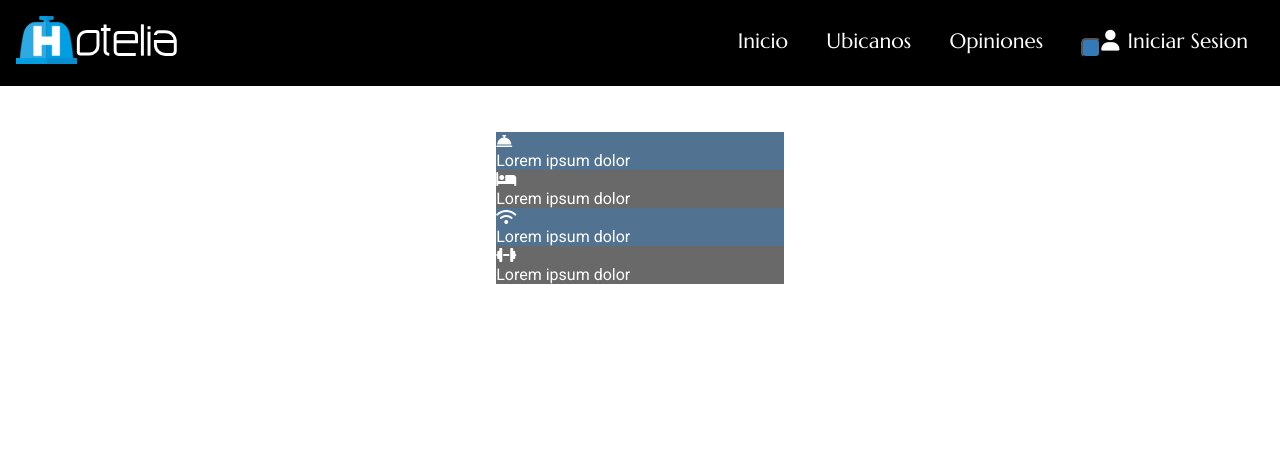
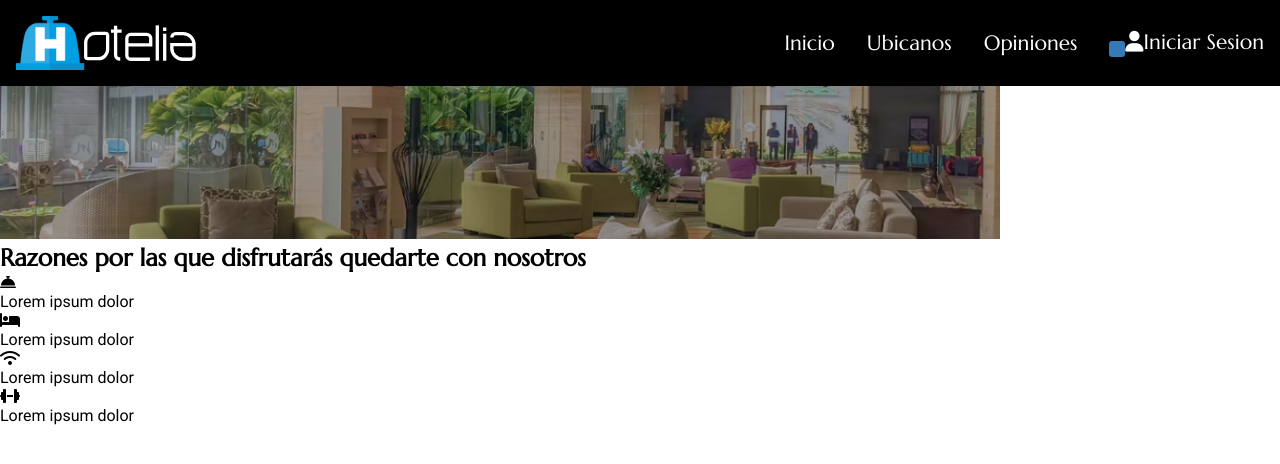
Before and after one commit to Yhelsin16/taller0, a plain HTML site: page index.html in a window 1280 px wide. Drawn offline with Linux system fonts and the light colour scheme.

Commit message:
Se desarrollo la barra de navegacion responsiva

```diff
--- a/css/estilos.css
+++ b/css/estilos.css
@@ -25,8 +25,120 @@ body{
     font-family: 'Marcellus', serif;
 }
 
+/*Mobile First*/
+nav{
+    display: flex;
+    flex-direction: column;
+    position: fixed;
+    width: 100%;
+}
+
+.logo{
+    background-color: var(--negro2);
+    display:flex;
+    align-items: center;
+    justify-content: space-between;
+    padding: 1rem;
+}
+
+.logo img{
+    width: 40%;
+    max-width: 180px;
+}
+
+.logo i{
+    color: var(--blanco);
+    font-size: 2rem;
+}
+
+.menu{
+    background-color: rgba(1, 10, 52, 0.838);
+    display: flex;
+    flex-direction: column;
+    justify-content: center;
+    align-items: center;
+    /*para desaparecer la barra
+    display: none;*/
+}
+
+.menu hr{
+    width: 90%;
+    background-color: var(--blanco);
+}
+
+.item{
+    padding: 1rem;
+}
+
+nav a{
+    color: var(--blanco);
+    text-decoration: none;
+    text-align: center;
+    font-family: 'Marcellus', serif;
+    color: var(--blanco);
+    font-size: 1.3em;
+}
+
+nav a:hover{
+    background-color: #0B3860;
+    width: 100%;
+}
+
+.navbar-button{
+    background-color: transparent;
+    border: none;
+    border-radius: 3px;
+    font-size: 1em;
+    padding: 0.5rem;
+    font-family: 'Marcellus', serif;
+    color: var(--blanco);
+    cursor: pointer;
+}
+
+/*Resolucion tablet*/
+@media screen and (min-width: 768px){
+}
+
+/*Resolucion notebooks*/
+ @media screen and (min-width:1024px){
+    nav{
+        display: flex;
+        flex-direction: row;
+        width: 100%;
+        justify-content: space-between;
+        background-color: var(--negro2);
+    }
+    .logo{
+        padding: 1rem;
+    }
+    .logo img{
+        width: 100%;
+        max-width: 180px;
+    }
+    .logo i{
+        display: none;
+    }
+    .menu{
+        display: flex;
+        background-color: var(--negro2);
+        flex-direction: row;
+        align-items: center;
+    }
+
+    .menu hr{
+        display: none;
+    }
+    .navbar-button{
+        background-color: var(--azuloscuro);
+    }
+
+ }
+
+
+
+
 /*Barra de navegacion*/
-
+/*
 nav{
     display: flex;
     align-items: center;
@@ -60,8 +172,9 @@ nav{
     .logo img{
         height: 3rem;
     }
-
+    */
     /*Seccion Features*/
+    /*
     #features{
         display: flex;
         flex-direction: column;
@@ -108,8 +221,8 @@ nav{
 
     .feature-black{
         background-color: rgba(0,0,0,0.59);
-    }
-
+    }*/
+    /*
     #parrafo{
         width: 25%;
         min-width: 180px;
@@ -129,4 +242,4 @@ nav{
         min-width: 180px;
         max-width: 250px;
         border-radius: 5px;
-    }
+    }*/
--- a/index.html
+++ b/index.html
@@ -12,14 +12,19 @@
     <nav>
         <div class="logo">
             <img src="img/Hotelia horizontal blanco.svg">
+            <i class="fa-solid fa-bars"></i>
         </div>
         <div class="menu">
             <a href="index.html" class="item">Inicio</a>
             <a href="ubicanos.html" class="item">Ubicanos</a>
             <a href="opiniones.html" class="item">Opiniones</a>
+            <hr class="menu-hr" noshade="">
             <a href="#" class="item"><button class="navbar-button"></button><i class="fa-solid fa-user"></i>Iniciar Sesion</a>
         </div>
     </nav>
+
+    <img src="img/index/bg-features.png" width="1000px">
+
     <section id="features">
         <h2 class="features-title">Razones por las que disfrutarás quedarte con nosotros</h2>
         <div class="features-description">
@@ -40,6 +45,9 @@
                 <p>Lorem ipsum dolor</p>
             </div>
 
+
+
+            <!--
             <section id="parrafo">
                 <h1 class="parrafo-one">Estamos ubicados en el barrio La Cabrera al norte de Bogotá,
                 en un contexto de lujo donde interactúan los negocios, el ocio y el descanso,
@@ -49,6 +57,6 @@
                 el parque del Virrey y El Parque de la 93. Además de nuestro exclusivo diseño,
                 ponemos a tu disposición una oferta gastronómica tan sofisticada como saludable a base de productos locales,
                  cargados de lo mejor de la tradición colombiana.</h1>
-            </section>
+            </section>-->
 </body>
 </html>
```
